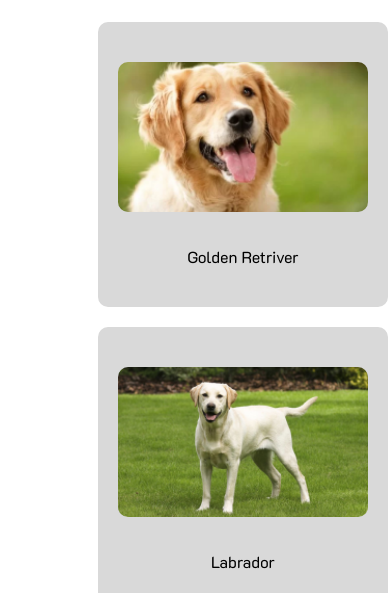
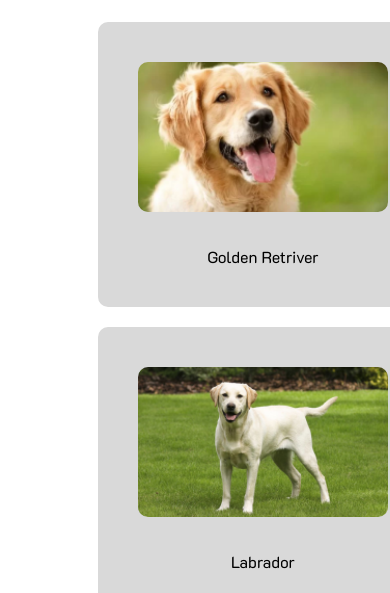
Before and after one commit to Emy0622/atividade_site, a plain HTML site: page index.html in a window 390 px wide. Shown: the part 251-844 px from the top of the page. Drawn offline with Linux system fonts and the light colour scheme.

Commit message:
responsivo

```diff
--- a/styles.css
+++ b/styles.css
@@ -43,8 +43,7 @@ body {
     border-radius: 10px;
     cursor: pointer;
     background-color: #D9D9D9;
-    padding: 40px 20px;
-    position: relative;
+    padding: 40px;
 }
 
 .container .container-imagens .imagens img {
```
